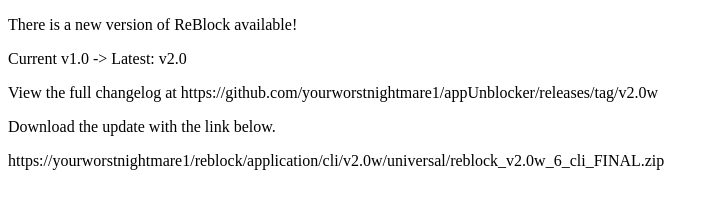
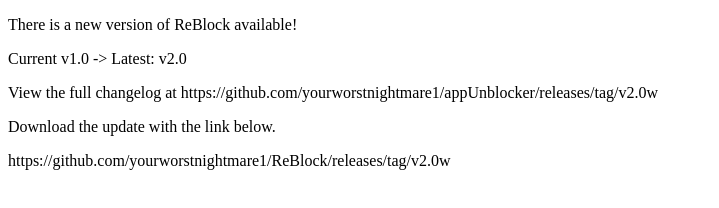
Before and after one commit to yourworstnightmare1/yourworstnightmare1.github.io, a plain HTML site: page updater/reblock/stable/v1.0/index.html in a window 1280 px wide. Shown: the whole page, without its empty margins (0-719 px from the left). Drawn offline with Linux system fonts and the light colour scheme.

Commit message:
Fix link

```diff
--- a/updater/reblock/stable/v1.0/index.html
+++ b/updater/reblock/stable/v1.0/index.html
@@ -5,6 +5,6 @@
     <p>View the full changelog at https://github.com/yourworstnightmare1/appUnblocker/releases/tag/v2.0w</p>
     <p> </p>
     <p>Download the update with the link below.</p>
-    <p>https://yourworstnightmare1/reblock/application/cli/v2.0w/universal/reblock_v2.0w_6_cli_FINAL.zip</p>
+    <p>https://github.com/yourworstnightmare1/ReBlock/releases/tag/v2.0w</p>
 
 </html>
```
